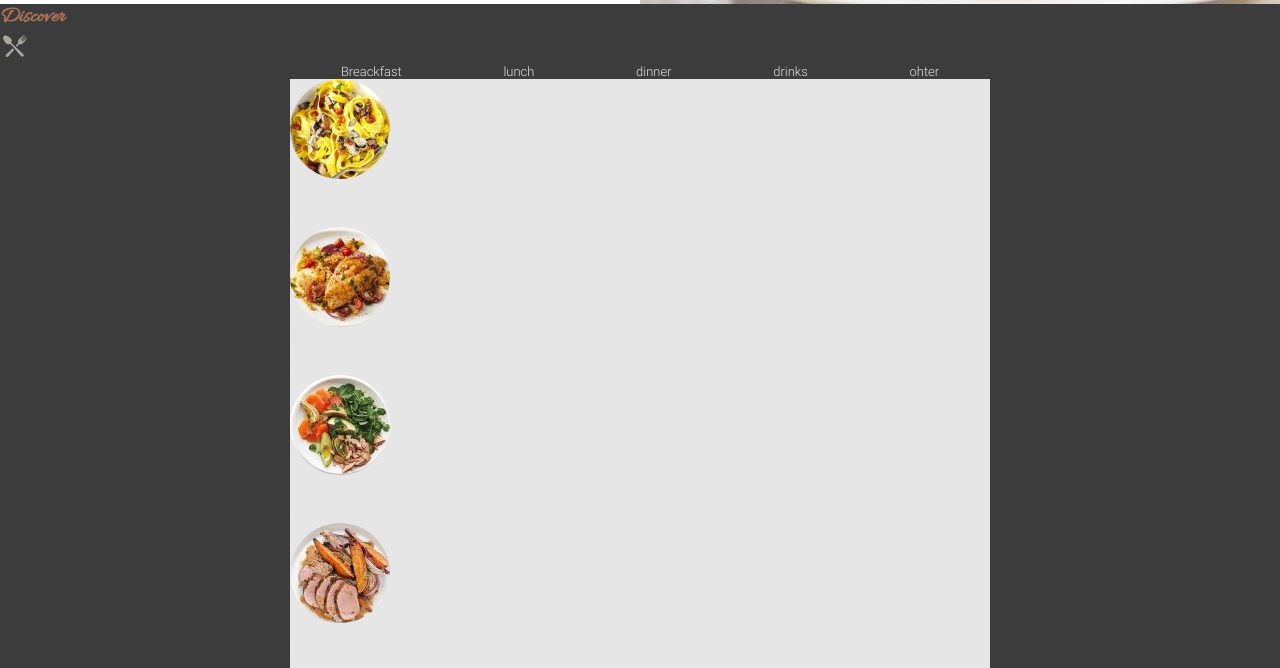
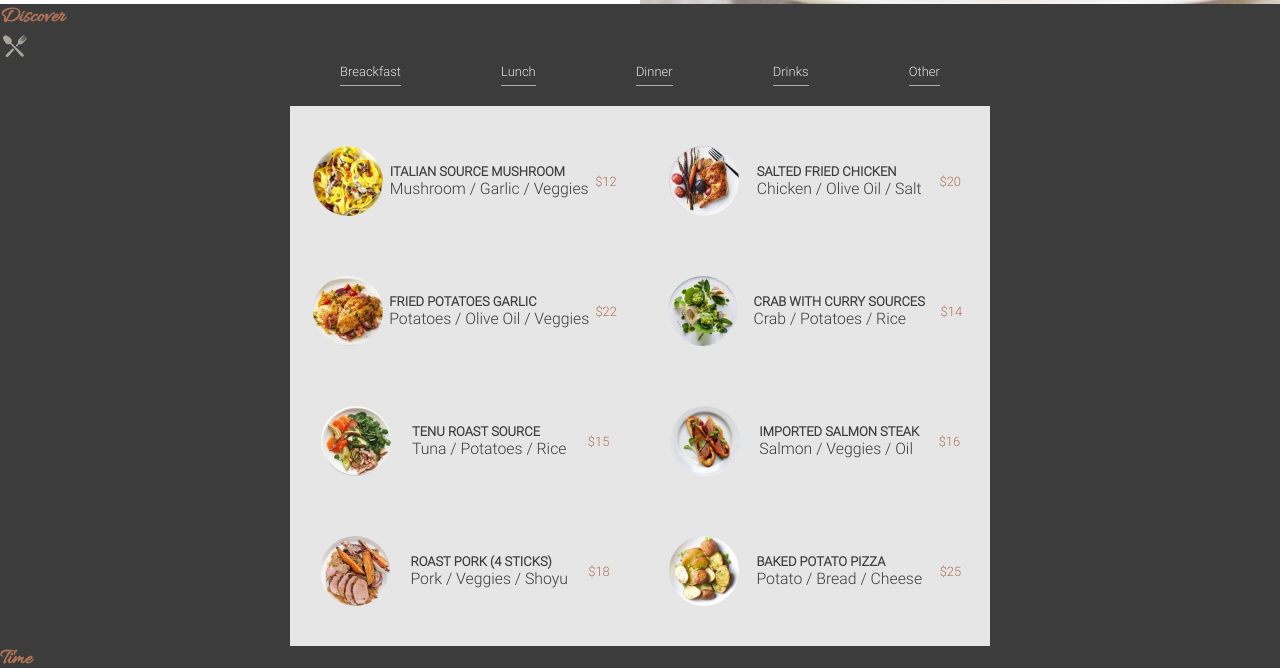
Before and after one commit to StevenJamet/leResto-sass, a plain HTML site: page index.html in a window 1280 px wide. Shown: the part 1126-1794 px from the top of the page. Drawn offline with Linux system fonts and the light colour scheme.

Commit message:
menu bien avancé, reste que les after à regler

```diff
--- a/assets/styles/_main.scss
+++ b/assets/styles/_main.scss
@@ -53,9 +53,40 @@
     ul{
         display: flex;
         justify-content: space-around;
+        margin-bottom: 20px;
+        li{
+            padding-bottom: 6px;
+            border-bottom: solid 1px var(--grey);
+        }
     }
     .card{
         background: var(--white);
+        display: grid;
+        grid-template-columns: 50% 50%;
+        .item{
+            margin: 20px auto;
+            padding: 20px;
+            display: flex;
+            align-items: center;
+            justify-content: space-around;
+            img{
+                width: 70px;
+            }
+        }
+        .ingredients{
+            h4{
+                color: var(--black);
+                text-transform: uppercase;
+                font-weight: bold;
+            }
+            p{
+                color: var(--black);
+                font-size: 1.1rem;
+            }
+        }
+        span{
+            color: var(--gold);
+        }
 
     }
 
--- a/index.html
+++ b/index.html
@@ -58,60 +58,81 @@
                 <nav>
                     <ul>
                         <li>Breackfast</li>
-                        <li>lunch</li>
-                        <li>dinner</li>
-                        <li>drinks</li>
-                        <li>ohter</li>
+                        <li>Lunch</li>
+                        <li>Dinner</li>
+                        <li>Drinks</li>
+                        <li>Other</li>
                     </ul>
                 </nav>
                 <div class="card">
+                    <div class="left-container">
                         <div class="item">
                             <img src="./assets/img/dish-item-01.jpg" alt="italian source mushroom">
+                            <div class="ingredients">
                                 <h4>Italian source mushroom</h4>
                                 <p>Mushroom / Garlic / Veggies</p>
+                            </div>
                             <span>$12</span>
                         </div>
                         <div class="item">
                             <img src="./assets/img/dish-item-02.jpg" alt="fried potatoes with garlic">
+                            <div class="ingredients">
                                 <h4>Fried potatoes Garlic</h4>
                                 <p>Potatoes / Olive Oil / Veggies</p>
+                            </div>
                             <span>$22</span>
                         </div>
                         <div class="item">
                             <img src="./assets/img/dish-item-03.jpg" alt="Tenu roast source">
+                            <div class="ingredients">
                                 <h4>Tenu roast source</h4>
                                 <p>Tuna / Potatoes / Rice</p>
+                            </div>
                             <span>$15</span>
                         </div>
                         <div class="item">
                             <img src="./assets/img/dish-item-04.jpg" alt="Froast pork">
+                            <div class="ingredients">
                                 <h4>Roast pork (4 sticks)</h4>
                                 <p>Pork / Veggies / Shoyu</p>
+                            </div>
                             <span>$18</span>
                         </div>
+                    </div>
+                    <div class="right-container">
                         <div class="item">
                             <img src="./assets/img/dish-item-05.jpg" alt="salted fired chicken">
+                            <div class="ingredients">
                                 <h4>Salted fried chicken</h4>
                                 <p>Chicken / Olive Oil / Salt</p>
+                            </div>
                             <span>$20</span>
                         </div>
                         <div class="item">
                             <img src="./assets/img/dish-item-06.jpg" alt="crab with curry source">
+                            <div class="ingredients">
                                 <h4>Crab with curry sources</h4>
                                 <p>Crab / Potatoes / Rice</p>
+                            </div>
                             <span>$14</span>
                         </div>
                         <div class="item">
                             <img src="./assets/img/dish-item-07.jpg" alt="imported salmon steak">
+                            <div class="ingredients">
                                 <h4>Imported salmon steak</h4>
                                 <p>Salmon / Veggies / Oil</p>
+                            </div>
                             <span>$16</span>
                         </div>
                         <div class="item">
                             <img src="./assets/img/dish-item-08.jpg" alt="Baked potato pizza">
+                            <div class="ingredients">
                                 <h4>Baked potato pizza</h4>
                                 <p>Potato / Bread / Cheese</p>
+                            </div>
                             <span>$25</span>
+                        </div>
+                    </div>
                 </div>
             </div>
         </section>
```
Also changed, not shown: index.css, 1 other file. Lines whose indentation alone changed are shown as unchanged.
